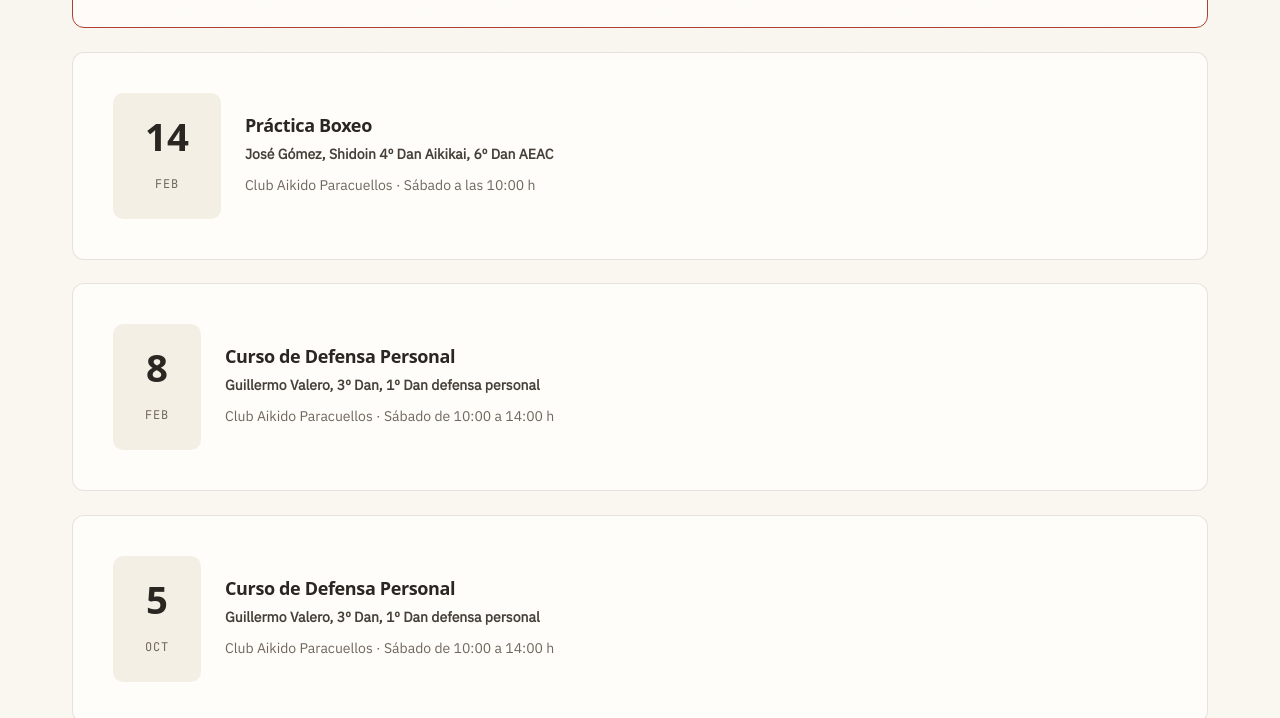
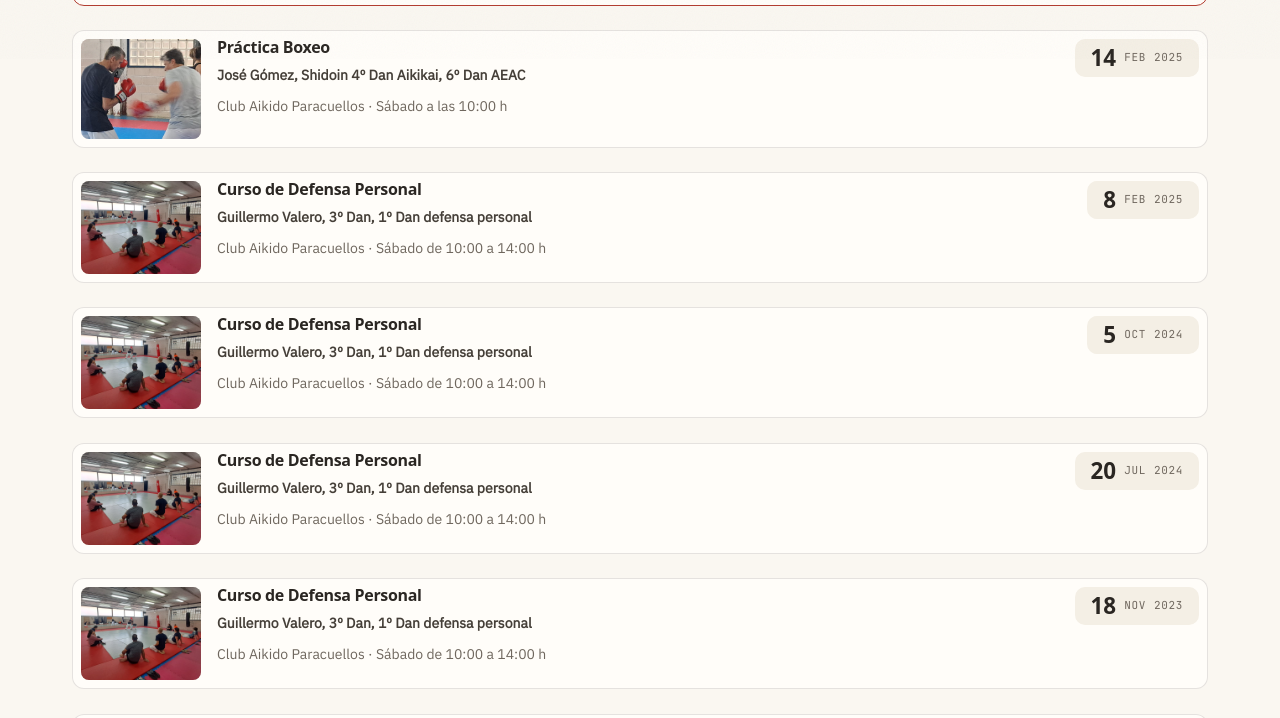
Before and after one commit to svallev/Club_Aikido_Paracuellos, a website built with Vite: page actividades.html in a window 1280 px wide. Shown: the part 741-1459 px from the top of the page. Built offline with nearby package versions, Linux system fonts and the light colour scheme.

Commit message:
actividades

```diff
--- a/actividades.html
+++ b/actividades.html
@@ -128,6 +128,8 @@
         listEl: '#actividades-list',
         url: '/data/actividades.json',
         emptyCopy: 'Aún no hay actividades programadas.',
+        showImage: true,
+        showYear: true,
       });
       initAnimations();
     </script>
--- a/public/data/actividades.json
+++ b/public/data/actividades.json
@@ -2,6 +2,7 @@
   {
     "id": "yoga-2026",
     "title": "Clase de Yoga",
+    "image": "/images/actividades/yoga.jpg",
     "club": "Club Aikido Paracuellos",
     "instructor": "Sara Rodríguez Prieto",
     "schedule": "Sábado de 11:30 a 13:00 h",
@@ -11,6 +12,7 @@
   {
     "id": "boxeo-2025-02",
     "title": "Práctica Boxeo",
+    "image": "/images/actividades/boxeo.jpg",
     "club": "Club Aikido Paracuellos",
     "instructor": "José Gómez, Shidoin 4º Dan Aikikai, 6º Dan AEAC",
     "schedule": "Sábado a las 10:00 h",
@@ -20,6 +22,7 @@
   {
     "id": "defensa-2025-02",
     "title": "Curso de Defensa Personal",
+    "image": "/images/actividades/defensa-personal.jpg",
     "club": "Club Aikido Paracuellos",
     "instructor": "Guillermo Valero, 3º Dan, 1º Dan defensa personal",
     "schedule": "Sábado de 10:00 a 14:00 h",
@@ -29,6 +32,7 @@
   {
     "id": "defensa-2024-10",
     "title": "Curso de Defensa Personal",
+    "image": "/images/actividades/defensa-personal.jpg",
     "club": "Club Aikido Paracuellos",
     "instructor": "Guillermo Valero, 3º Dan, 1º Dan defensa personal",
     "schedule": "Sábado de 10:00 a 14:00 h",
@@ -38,6 +42,7 @@
   {
     "id": "defensa-2024-07",
     "title": "Curso de Defensa Personal",
+    "image": "/images/actividades/defensa-personal.jpg",
     "club": "Club Aikido Paracuellos",
     "instructor": "Guillermo Valero, 3º Dan, 1º Dan defensa personal",
     "schedule": "Sábado de 10:00 a 14:00 h",
@@ -47,6 +52,7 @@
   {
     "id": "defensa-2023-11",
     "title": "Curso de Defensa Personal",
+    "image": "/images/actividades/defensa-personal.jpg",
     "club": "Club Aikido Paracuellos",
     "instructor": "Guillermo Valero, 3º Dan, 1º Dan defensa personal",
     "schedule": "Sábado de 10:00 a 14:00 h",
@@ -56,6 +62,7 @@
   {
     "id": "boxeo-2023-11",
     "title": "Práctica Boxeo",
+    "image": "/images/actividades/boxeo.jpg",
     "club": "Club Aikido Paracuellos",
     "instructor": "José Gómez, Shidoin 4º Dan Aikikai, 6º Dan AEAC",
     "schedule": "Sábado a las 10:00 h",
@@ -65,6 +72,7 @@
   {
     "id": "aire-libre-2023",
     "title": "Aikido al Aire Libre",
+    "image": "/images/actividades/aire-libre.jpg",
     "club": "Club Aikido Paracuellos",
     "instructor": "",
     "schedule": "Encuentro de Aikido al aire libre",
@@ -74,6 +82,7 @@
   {
     "id": "boxeo-2023-06",
     "title": "Práctica Boxeo",
+    "image": "/images/actividades/boxeo.jpg",
     "club": "Club Aikido Paracuellos",
     "instructor": "José Gómez, Shidoin 4º Dan Aikikai, 6º Dan AEAC",
     "schedule": "Sábado a las 10:00 h; finalización el domingo a las 13:30 h",
@@ -83,6 +92,7 @@
   {
     "id": "reunion-2023",
     "title": "Reunión Social del Club",
+    "image": "/images/actividades/reunion-club.jpg",
     "club": "Club Aikido Paracuellos",
     "instructor": "",
     "schedule": "Reunión social del club con amigos y familias",
@@ -92,6 +102,7 @@
   {
     "id": "primeros-auxilios-2017",
     "title": "Curso de Primeros Auxilios",
+    "image": "/images/actividades/primeros-auxilios.jpg",
     "club": "Club Aikido Paracuellos",
     "instructor": "",
     "schedule": "Curso de primeros auxilios en colaboración con SUMA 112",
--- a/src/css/components.css
+++ b/src/css/components.css
@@ -603,12 +603,22 @@
   background: var(--surface);
   border: 1px solid var(--hairline);
   border-radius: var(--radius);
-  transition: border-color var(--dur) var(--ease-out), transform var(--dur) var(--ease-out);
+  transition: border-color var(--dur) var(--ease-out), transform var(--dur) var(--ease-out),
+    box-shadow var(--dur) var(--ease-out);
 }
 
 .event-card:hover {
   border-color: var(--hairline-strong);
-  transform: translateX(4px);
+  transform: scale(1.02);
+  box-shadow: var(--shadow-card);
+}
+
+/* Contenedor interno con fecha + cuerpo (aplica a ambas variantes) */
+.event-main {
+  display: grid;
+  gap: var(--space-3);
+  grid-template-columns: 1fr;
+  align-items: center;
 }
 
 .event-date {
@@ -633,16 +643,25 @@
   color: var(--ink);
 }
 
-.event-date .month {
+.event-date .month,
+.event-date .year {
   font-family: var(--font-mono);
   font-size: var(--text-xs);
   text-transform: uppercase;
   letter-spacing: var(--tracking-wide);
   color: var(--muted);
-  margin-top: 0;
+}
+
+.event-date .year {
+  display: block;
+  font-size: var(--text-2xs);
 }
 
 .event-card--upcoming {
+  border-color: var(--accent);
+}
+
+.event-card--upcoming:hover {
   border-color: var(--accent);
 }
 
@@ -651,7 +670,8 @@
 }
 
 .event-card--upcoming .event-date .day,
-.event-card--upcoming .event-date .month {
+.event-card--upcoming .event-date .month,
+.event-card--upcoming .event-date .year {
   color: var(--accent-ink);
 }
 
@@ -691,10 +711,59 @@
   font-weight: 600;
 }
 
+/* ---- Tarjeta con foto (Actividades) ----
+   Eventos secundarios: formato compacto, con poco padding.
+   Todos los elementos alineados arriba. */
+.event-card--media {
+  gap: var(--space-2);
+  padding: var(--space-1);
+  align-items: start;
+}
+
+.event-card--media .event-main {
+  gap: var(--space-2);
+}
+
+.event-card--media .event-media {
+  border-radius: 8px;
+}
+
+.event-card--media .event-date {
+  gap: var(--space-1);
+  padding: var(--space-1) var(--space-2);
+}
+
+.event-card--media .event-date .day {
+  font-size: var(--text-lg);
+}
+
+.event-card--media .event-date .month {
+  font-size: var(--text-2xs);
+}
+
+.event-card--media .event-card__title {
+  font-size: var(--text-base);
+}
+
+.event-media {
+  position: relative;
+  aspect-ratio: 16 / 10;
+  border-radius: 10px;
+  overflow: hidden;
+  background: var(--paper-deep);
+  box-shadow: inset 0 0 0 1px var(--hairline);
+}
+
+.event-media img {
+  width: 100%;
+  height: 100%;
+  object-fit: cover;
+  display: block;
+}
+
 @media (min-width: 768px) {
-  .event-card {
+  .event-main {
     grid-template-columns: auto 1fr;
-    align-items: center;
   }
 
   /* En escritorio, la fecha vuelve a ser un bloque vertical destacado */
@@ -710,6 +779,52 @@
 
   .event-date .month {
     margin-top: 4px;
+  }
+
+  /* Tarjeta con foto: foto a un lado y contenido al otro, todo arriba */
+  .event-card--media {
+    grid-template-columns: 120px 1fr;
+    align-items: start;
+  }
+
+  .event-media {
+    width: 120px;
+    height: auto;
+    aspect-ratio: auto;
+    align-self: start;
+  }
+
+  .event-media img {
+    height: auto;
+  }
+
+  /* Cuerpo a la izquierda (junto a la imagen) y fecha a la derecha */
+  .event-card--media .event-main {
+    grid-template-columns: 1fr auto;
+    align-items: start;
+    gap: var(--space-3);
+  }
+
+  .event-card--media .event-card__body {
+    order: 1;
+  }
+
+  /* Fecha como etiqueta a la derecha, en horizontal */
+  .event-card--media .event-date {
+    order: 2;
+    flex-direction: row;
+    min-width: 0;
+    justify-self: end;
+    padding: var(--space-1) var(--space-2);
+  }
+
+  .event-card--media .event-date .day {
+    font-size: var(--text-xl);
+  }
+
+  .event-card--media .event-date .month {
+    margin-top: 0;
+    align-self: center;
   }
 }
 
--- a/src/css/tokens.css
+++ b/src/css/tokens.css
@@ -10,6 +10,7 @@
   --font-mono: 'JetBrains Mono', ui-monospace, 'SF Mono', monospace;
 
   /* Escala tipográfica */
+  --text-2xs: 0.6875rem;
   --text-xs: 0.75rem;
   --text-sm: 0.875rem;
   --text-base: 1rem;
--- a/src/js/listpage.js
+++ b/src/js/listpage.js
@@ -1,19 +1,24 @@
 /**
  * listpage.js — renderiza las listas de actividades y cursos desde JSON.
  * Nombres de mes en español, tarjetas con fecha y estado "próximo".
+ *
+ * El renderizado es configurable:
+ *  - showImage: muestra una foto (decorativa, sin enlace) por tarjeta.
+ *  - showYear:  incluye el año en el bloque de fecha.
+ * Cada página decide qué opciones activa.
  */
 
 const MESES = ['ene', 'feb', 'mar', 'abr', 'may', 'jun', 'jul', 'ago', 'sep', 'oct', 'nov', 'dic'];
 
-/** Convierte '2025-05-24' en una entrada con día y mes. */
+/** Convierte '2025-05-24' en una entrada con día, mes y año. */
 function dateParts(item) {
   const d = new Date((item.date || '').slice(0, 10) + 'T00:00:00');
-  if (Number.isNaN(d.getTime())) return { day: '–', month: '' };
-  return { day: d.getDate(), month: MESES[d.getMonth()] };
+  if (Number.isNaN(d.getTime())) return { day: '–', month: '', year: '' };
+  return { day: d.getDate(), month: MESES[d.getMonth()], year: d.getFullYear() };
 }
 
-function renderCard(item) {
-  const { day, month } = dateParts(item);
+function renderCard(item, options = {}) {
+  const { day, month, year } = dateParts(item);
   const upcoming = item.upcoming;
   const meta = [];
 
@@ -22,11 +27,26 @@ function renderCard(item) {
 
   const instructors = [item.instructor, item.instructor2].filter(Boolean).join(' · ');
 
+  const photo = options.showImage && item.image
+    ? `<figure class="event-media" aria-hidden="true">
+        <img src="${item.image}" alt="" loading="lazy" decoding="async">
+      </figure>`
+    : '';
+
+  const yearMarkup = options.showYear && year
+    ? `<span class="year">${year}</span>`
+    : '';
+
+  const mediaModifier = photo ? ' event-card--media' : '';
+
   return `
-    <article class="event-card reveal ${upcoming ? 'event-card--upcoming' : ''}">
+    <article class="event-card reveal${upcoming ? ' event-card--upcoming' : ''}${mediaModifier}">
+      ${photo}
+      <div class="event-main">
         <div class="event-date" aria-hidden="true">
           <span class="day">${day}</span>
           <span class="month">${month}</span>
+          ${yearMarkup}
         </div>
         <div class="event-card__body">
           ${upcoming ? '<span class="event-badge">Próximo</span>' : ''}
@@ -34,11 +54,12 @@ function renderCard(item) {
           ${instructors ? `<p class="event-meta"><strong>${instructors}</strong></p>` : ''}
           ${meta.length ? `<p class="event-meta">${meta.join(' · ')}</p>` : ''}
         </div>
+      </div>
     </article>
   `;
 }
 
-async function loadList(container, url, emptyCopy) {
+async function loadList(container, url, emptyCopy, options) {
   if (!container) return;
   try {
     const res = await fetch(url);
@@ -50,7 +71,7 @@ async function loadList(container, url, emptyCopy) {
       container.innerHTML = `<div class="state-box"><p>${emptyCopy}</p></div>`;
       return;
     }
-    container.innerHTML = items.map(renderCard).join('');
+    container.innerHTML = items.map((item) => renderCard(item, options)).join('');
   } catch {
     container.innerHTML = `
       <div class="state-box" role="alert">
@@ -61,12 +82,12 @@ async function loadList(container, url, emptyCopy) {
     `;
     container
       .querySelector('[data-retry]')
-      ?.addEventListener('click', () => loadList(container, url, emptyCopy));
+      ?.addEventListener('click', () => loadList(container, url, emptyCopy, options));
   }
 }
 
-export function initListPage({ listEl, url, emptyCopy }) {
+export function initListPage({ listEl, url, emptyCopy, showImage = false, showYear = false }) {
   const list = document.querySelector(listEl);
   if (!list) return;
-  loadList(list, url, emptyCopy);
+  loadList(list, url, emptyCopy, { showImage, showYear });
 }
```
Also changed, not shown: index.html (+1 -1 lines), public/images/actividades/aire-libre.jpg (added), public/images/actividades/boxeo.jpg (added), public/images/actividades/defensa-personal.jpg (added), public/images/actividades/primeros-auxilios.jpg (added), public/images/actividades/reunion-club.jpg (added), public/images/actividades/yoga.jpg (added). Lines whose indentation alone changed are shown as unchanged.
